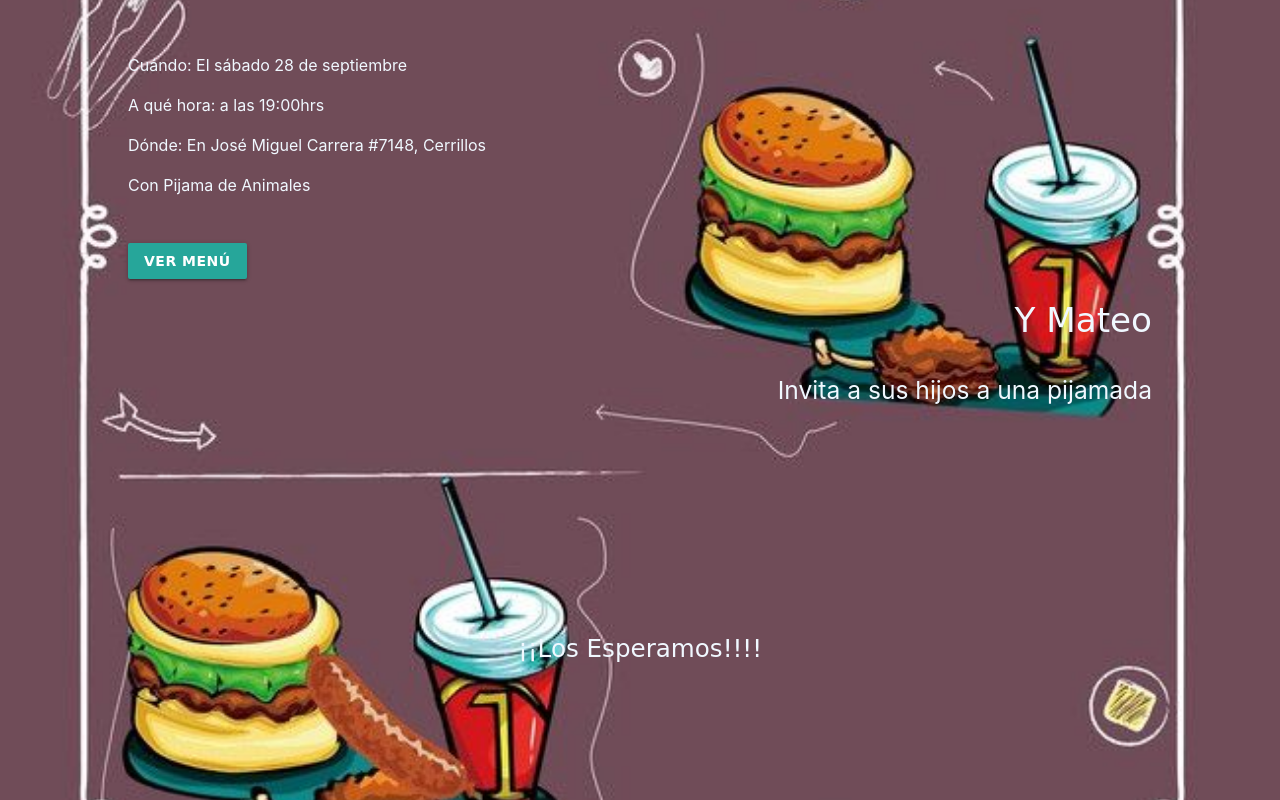
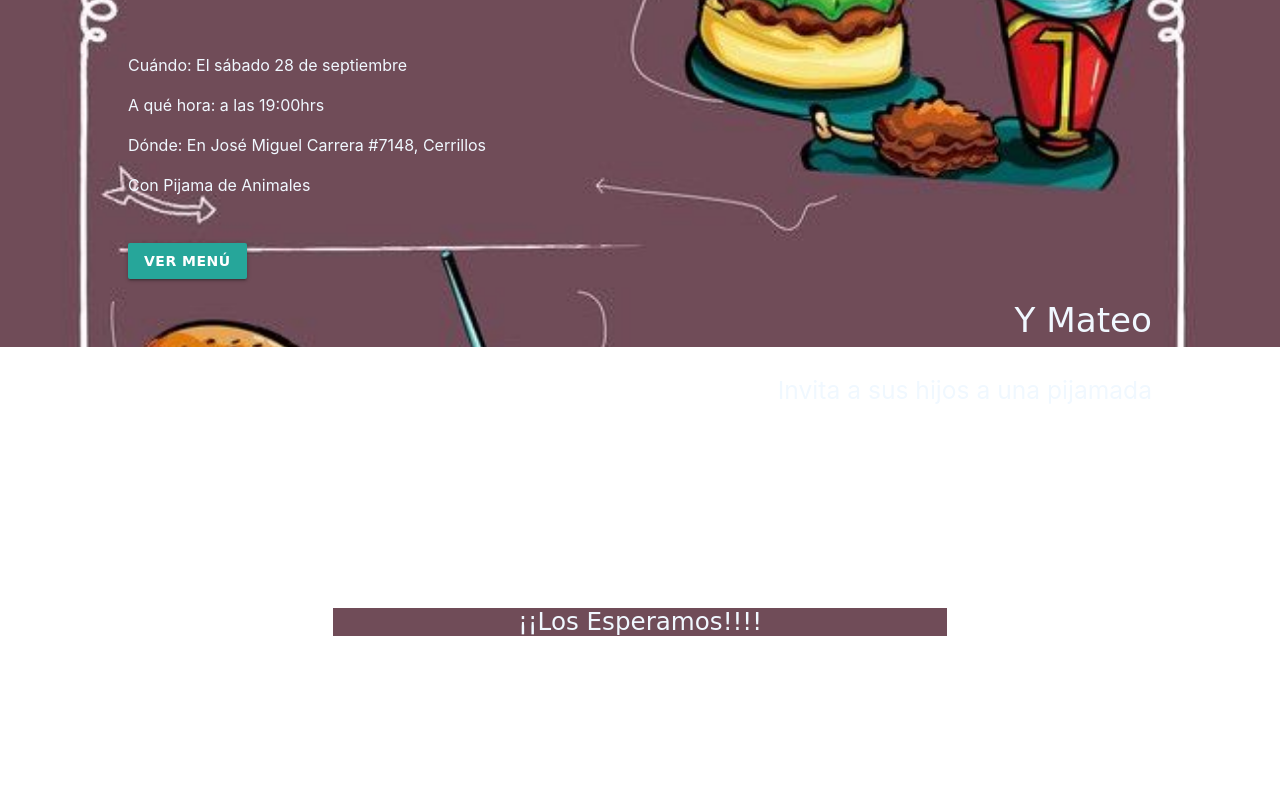
Before and after one commit to MarciaMillanao/invitaciondos, a plain HTML site: page index.html in a window 1280 px wide. Shown: the part 453-1253 px from the top of the page. After the commit the page ends 1089 px from the top, so only its background shows below. Drawn offline with nearby package versions, Linux system fonts and the light colour scheme; a web font is replaced by a local one.

Commit message:
actualizacion img

```diff
--- a/css/style.css
+++ b/css/style.css
@@ -5,6 +5,7 @@
   background-size: cover;
   color: aliceblue;
   padding: 10%;
+  height: 100vh;
 }
 
 .titulo{
@@ -52,7 +53,8 @@
 }
 
 footer{
-  padding-top: 20%;
+  margin: 20%;
   text-align: center;
   font-family: 'Chilanka', cursive;
+  background: #704C58;
 }
```
